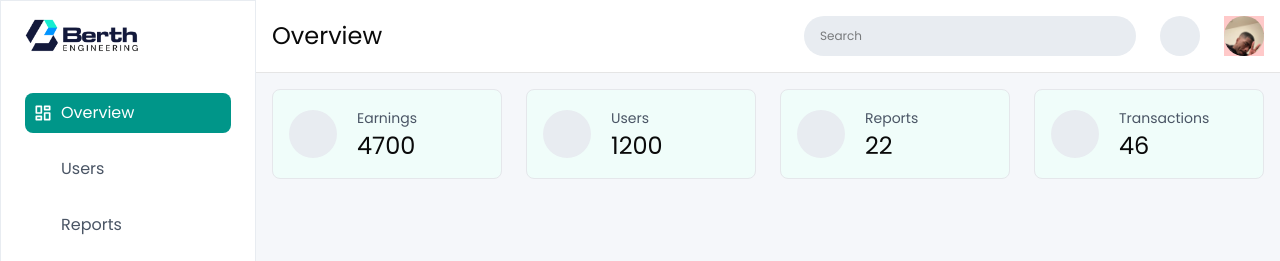
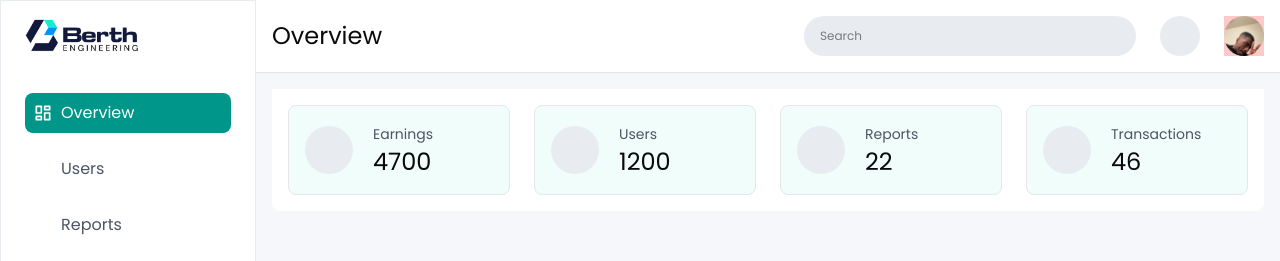
Before and after one commit to ranselorm/project-alpha, a React (Vite) app: page / in a window 1280 px wide. Shown: the top 261 px of the page. Built offline with nearby package versions, Linux system fonts and the light colour scheme; some icons are missing.

Commit message:
Add chartjs

```diff
--- a/package.json
+++ b/package.json
@@ -13,6 +13,7 @@
     "@iconify/react": "^5.2.0",
     "@radix-ui/react-slot": "^1.1.2",
     "@tailwindcss/vite": "^4.0.8",
+    "chart.js": "^4.4.8",
     "class-variance-authority": "^0.7.1",
     "clsx": "^2.1.1",
     "lucide-react": "^0.476.0",
--- a/src/pages/Dashboard.tsx
+++ b/src/pages/Dashboard.tsx
@@ -5,7 +5,7 @@ const Dashboard = () => {
     <main>
       <div className="container mx-container p-4">
         <section>
-          <div className="grid grid-cols-1 md:grid-cols-4 gap-x-6">
+          <div className="grid grid-cols-1 md:grid-cols-4 gap-x-6 bg-white p-4 rounded-b-md">
             <Card
               title="Earnings"
               value={4700}
@@ -32,6 +32,7 @@ const Dashboard = () => {
             />
           </div>
         </section>
+        <section></section>
       </div>
     </main>
   );
```
Also changed, not shown: 1 other file (tests, documents, lock files or other folders).
